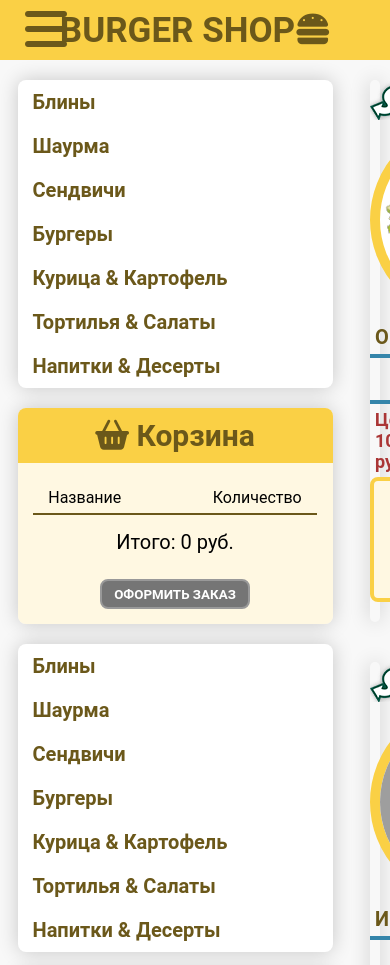
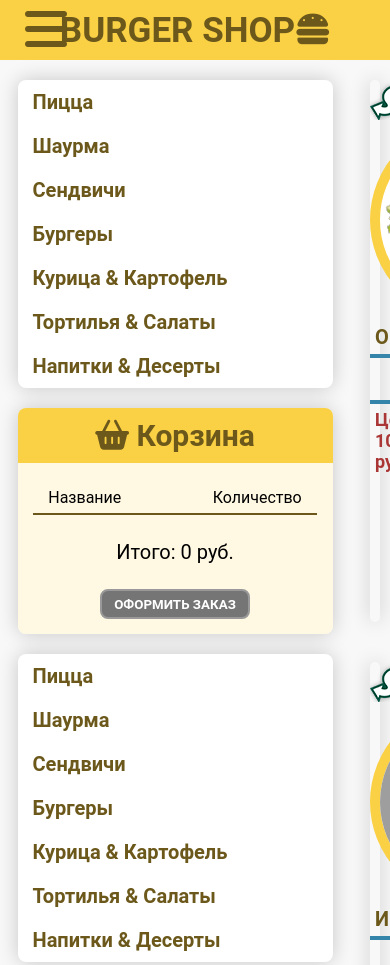
Before and after one commit to reyemgs/burger-shop, a website built with webpack: page src/index.html in a window 390 px wide. Shown: the top 965 px of the page. Built offline with nearby package versions, Linux system fonts and the light colour scheme; grey boxes are pictures that could not be loaded.

Commit message:
basket update

```diff
--- a/examples/data.json
+++ b/examples/data.json
@@ -514,7 +514,7 @@
       "weight": 1
     },
     {
-      "name": "  6 Острых   крылышек Hot'n'Flakey",
+      "name": "6 Острых крылышек Hot'n'Flakey",
       "description": "6 шт в острой фирменной панировке",
       "image": "/i/chicken/6ostryh-krylishek.png",
       "price": 185,
--- a/src/js/App.js
+++ b/src/js/App.js
@@ -13,9 +13,9 @@ class App {
     init() {
         (async () => {
             await this.request();
-            await this.createProductItemsObj();
             await this.sidebar.render();
-            await this.renderProductCard();
+            await this.renderProductCards();
+            await this.events();
         })();
     }
 
@@ -25,16 +25,27 @@ class App {
         this.response = data;
     }
 
-    createProductItemsObj() {
-        for (let item of this.response.menu) {
-            this.productItems.push(item);
+    events() {
+        this.inBasketButton = document.querySelectorAll('.in-basket-button');
+        for (let button of this.inBasketButton) {
+            const id = button.getAttribute('id');
+            button.addEventListener('click', () => {
+                this.sidebar.basket.addProduct(this.getProductItem(id));
+            });
         }
     }
 
-    renderProductCard() {
-        for (let item of this.productItems) {
-            const productCard = new ProductCard(item, this.response);
-            productCard.createProductCard(item);
+    getProductItem(id) {
+        return this.productItems.find(productCard => productCard.id == id);
+    }
+
+    renderProductCards() {
+        let id = 1;
+        for (let item of this.response.menu) {
+            item.id = id++;
+            let productCard = new ProductCard(item);
+            this.productItems.push(productCard);
+            productCard.createProductCard(this.response);
         }
     }
 }
--- a/src/js/components/Basket.js
+++ b/src/js/components/Basket.js
@@ -1,7 +1,51 @@
 export default class Basket {
     constructor() {
         this.sideBar = document.querySelector('#sidebar-wrapper');
+        this.addedProducts = [];
         this.totalPrice = 0;
+    }
+
+    isAdded(product) {
+        return (
+            this.addedProducts.length != 0 &&
+            this.addedProducts.some(item => item.id === product.id)
+        );
+    }
+
+    addProduct(product) {
+        if (this.isAdded(product)) {
+            return;
+        }
+
+        const basketProductsWrapper = document.getElementById(
+            'basket-content-wrapper'
+        );
+        const basketContent = document.createElement('div');
+        basketContent.className = 'basket-content';
+
+        const basketProductName = document.createElement('span');
+        basketProductName.className = 'basket-product-name';
+        basketProductName.innerHTML = product.name;
+
+        const basketProductQuantity = document.createElement('span');
+        basketProductQuantity.className = 'basket-product-quantity';
+        basketProductQuantity.innerHTML = product.productQuantity;
+
+        const basketTotalPrice = document.querySelector('.basket-total-price');
+        this.updateTotalPrice(
+            basketTotalPrice,
+            product.price,
+            product.productQuantity
+        );
+
+        basketContent.append(basketProductName, basketProductQuantity);
+        basketProductsWrapper.append(basketContent);
+        this.addedProducts.push(product);
+    }
+
+    updateTotalPrice(elem, price, quantity) {
+        this.totalPrice += price * quantity;
+        elem.innerHTML = `Итого: ${this.totalPrice} руб.`;
     }
 
     createBasket() {
@@ -25,6 +69,8 @@ export default class Basket {
         basketQuantityLabel.innerHTML = 'Количество';
 
         const basketProductsWrapper = document.createElement('div');
+        basketProductsWrapper.className = 'basket-content-wrapper';
+        basketProductsWrapper.setAttribute('id', 'basket-content-wrapper');
 
         const basketTotalPrice = document.createElement('span');
         basketTotalPrice.className = 'basket-total-price';
--- a/src/js/components/ProductCard.js
+++ b/src/js/components/ProductCard.js
@@ -1,44 +1,69 @@
 export default class ProductCard {
-    constructor(item, response) {
-        this.rightSideWrapper = document.querySelector('#rightside-wrapper');
-        this.response = response;
-
+    constructor(item) {
+        this.id = item.id;
         this.name = item.name;
         this.image = item.image;
         this.price = item.price;
         this.description = item.description;
         this.market = item.market;
-
+        this.category = item.category;
+        this.type = item.type;
+        this.weight = item.weight;
         this.productQuantity = 1;
     }
 
-    createProductCard() {
-        const productCardWrapper = document.createElement('div');
-        productCardWrapper.className = 'product-card-wrapper';
+    increaseQuantity(productAmount) {
+        this.productQuantity = this.productQuantity + 1;
+        productAmount.innerHTML = this.productQuantity;
+    }
 
+    decreaseQuantity(productAmount) {
+        if (this.productQuantity === 1) return;
+        else {
+            this.productQuantity = this.productQuantity - 1;
+            productAmount.innerHTML = this.productQuantity;
+        }
+    }
+
+    createMarket(response) {
         const productMarket = document.createElement('img');
         productMarket.className = 'product-market';
         productMarket.setAttribute(
             'src',
-            `../examples${this.response.markets[this.market].image}`
+            `../examples${response.markets[this.market].image}`
         );
+        return productMarket;
+    }
 
+    createImage() {
         const productImage = document.createElement('img');
         productImage.className = 'product-image';
         productImage.setAttribute('src', '../examples' + this.image);
+        return productImage;
+    }
 
+    createName() {
         const productName = document.createElement('span');
         productName.className = 'product-name';
         productName.innerHTML = this.name;
+        return productName;
+    }
 
+    createDescription() {
         const productDescription = document.createElement('div');
         productDescription.className = 'product-description';
         productDescription.innerHTML = this.description;
+        return productDescription;
+    }
 
+    createPrice() {
         const productPrice = document.createElement('span');
         productPrice.className = 'product-price';
         productPrice.innerHTML = `Цена: ${this.price} руб.`;
+        return productPrice;
+    }
 
+    createSetAmount() {
         const productSetAmountWrapper = document.createElement('div');
         const productAmountLabel = document.createElement('span');
         const productAmount = document.createElement('span');
@@ -52,6 +77,7 @@ export default class ProductCard {
         productIncreaseButton.className = 'increase-button';
         productDecreaseButton.className = 'decrease-button';
         productInBasketButton.className = 'in-basket-button';
+        productInBasketButton.setAttribute('id', this.id);
 
         productAmountLabel.innerHTML = 'Количество';
         productAmount.innerHTML = this.productQuantity;
@@ -66,17 +92,7 @@ export default class ProductCard {
             productIncreaseButton,
             productInBasketButton
         );
-        productCardWrapper.append(
-            productMarket,
-            productImage,
-            productName,
-            productDescription,
-            productPrice,
-            productSetAmountWrapper
-        );
-        this.rightSideWrapper.append(productCardWrapper);
 
-        // * EVENTS * //
         productIncreaseButton.addEventListener('click', () =>
             this.increaseQuantity(productAmount)
         );
@@ -84,18 +100,23 @@ export default class ProductCard {
         productDecreaseButton.addEventListener('click', () =>
             this.decreaseQuantity(productAmount)
         );
+
+        return productSetAmountWrapper;
     }
 
-    increaseQuantity(productAmount) {
-        this.productQuantity = this.productQuantity + 1;
-        productAmount.innerHTML = this.productQuantity;
-    }
+    createProductCard(response) {
+        const rightSideWrapper = document.querySelector('#rightside-wrapper');
+        const productCardWrapper = document.createElement('div');
 
-    decreaseQuantity(productAmount) {
-        if (this.productQuantity === 1) return;
-        else {
-            this.productQuantity = this.productQuantity - 1;
-            productAmount.innerHTML = this.productQuantity;
-        }
+        productCardWrapper.className = 'product-card-wrapper';
+        productCardWrapper.append(
+            this.createMarket(response),
+            this.createImage(),
+            this.createName(),
+            this.createDescription(),
+            this.createPrice(),
+            this.createSetAmount()
+        );
+        rightSideWrapper.append(productCardWrapper);
     }
 }
--- a/src/js/components/ProductCategoryList.js
+++ b/src/js/components/ProductCategoryList.js
@@ -2,13 +2,13 @@ export default class ProductCategoryList {
     constructor() {
         this.sideBar = document.querySelector('#sidebar-wrapper');
         this.menuItems = [
-            'Блины',
-            'Шаурма',
-            'Сендвичи',
-            'Бургеры',
-            'Курица & Картофель',
-            'Тортилья & Салаты',
-            'Напитки & Десерты',
+            { id: 1, name: 'Пицца', category: 'pizza' },
+            { id: 2, name: 'Шаурма', category: 'shaurma' },
+            { id: 3, name: 'Сендвичи', category: 'sandwiches' },
+            { id: 4, name: 'Бургеры', category: 'burgers' },
+            { id: 5, name: 'Курица & Картофель', category: 'chicken' },
+            { id: 6, name: 'Тортилья & Салаты', category: 'salads' },
+            { id: 7, name: 'Напитки & Десерты', category: 'drinks' },
         ];
     }
 
@@ -18,7 +18,7 @@ export default class ProductCategoryList {
         for (let i = 0; i < this.menuItems.length; i++) {
             const li = document.createElement('li');
             li.className = 'menu-item';
-            li.innerHTML = this.menuItems[i];
+            li.innerHTML = this.menuItems[i].name;
             menu.append(li);
         }
         this.sideBar.append(menu);
--- a/src/scss/style.scss
+++ b/src/scss/style.scss
@@ -127,6 +127,28 @@ header {
                     text-align: right;
                 }
             }
+            .basket-content-wrapper {
+                display: block;
+                width: 90%;
+                margin: auto;
+                padding: 5px 15px;
+                .basket-content {
+                    font-size: 12px;
+                    display: block;
+                    padding: 30px 0px;
+                    border-bottom: 2px solid $description;
+                    .basket-product-name {
+                        float: left;
+                        width: 50%;
+                        text-align: left;
+                    }
+                    .basket-product-quantity {
+                        float: right;
+                        width: 50%;
+                        text-align: right;
+                    }
+                }
+            }
             .basket-total-price {
                 display: block;
                 margin: auto;
@@ -223,9 +245,7 @@ header {
             height: 125px;
             margin: auto;
             text-align: center;
-            border: 4px solid $yellow;
             border-radius: 8px;
-            background: $yellow-sidebar;
             .product-amount-label {
                 display: block;
             }
```
Also changed, not shown: src/css/output.css, 1 other file.
